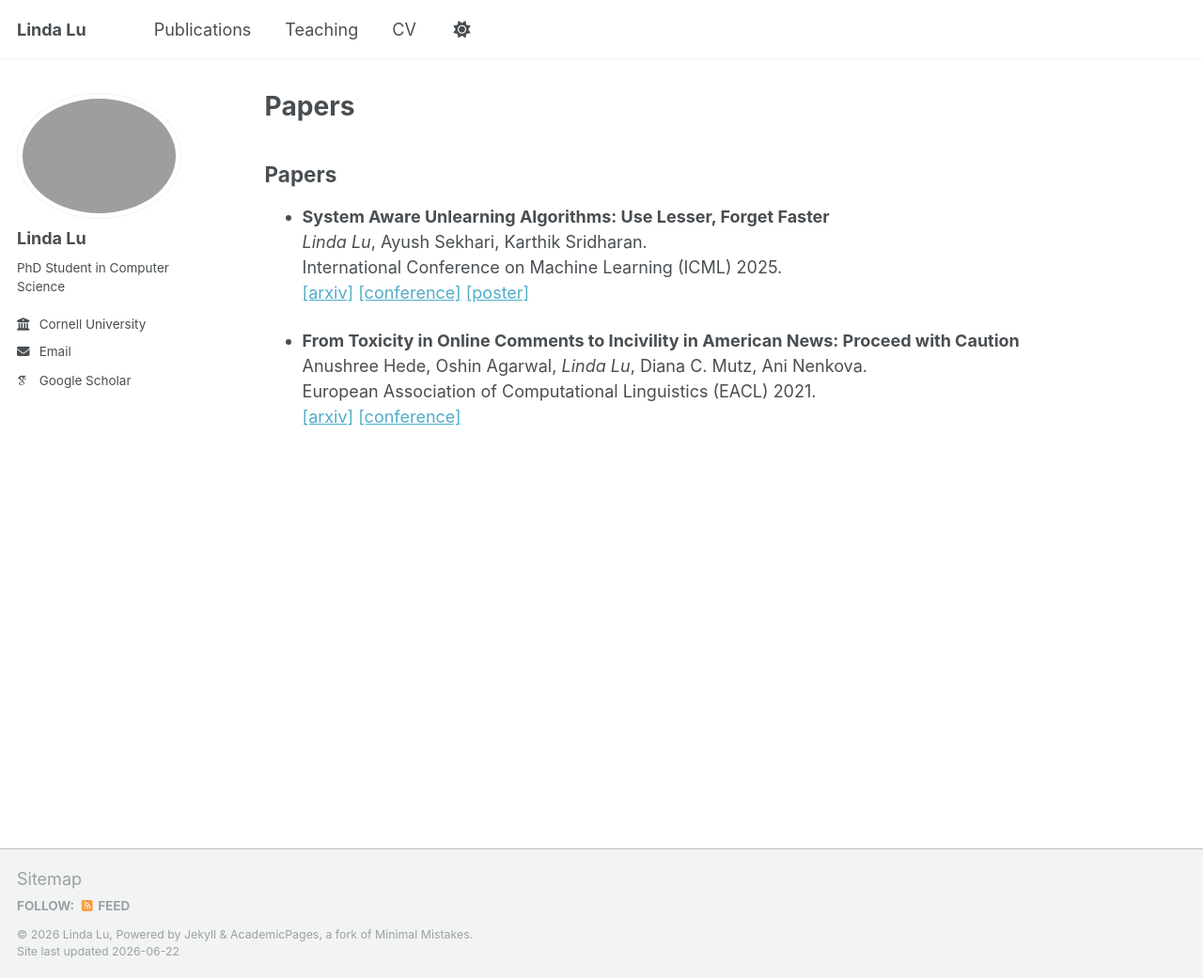
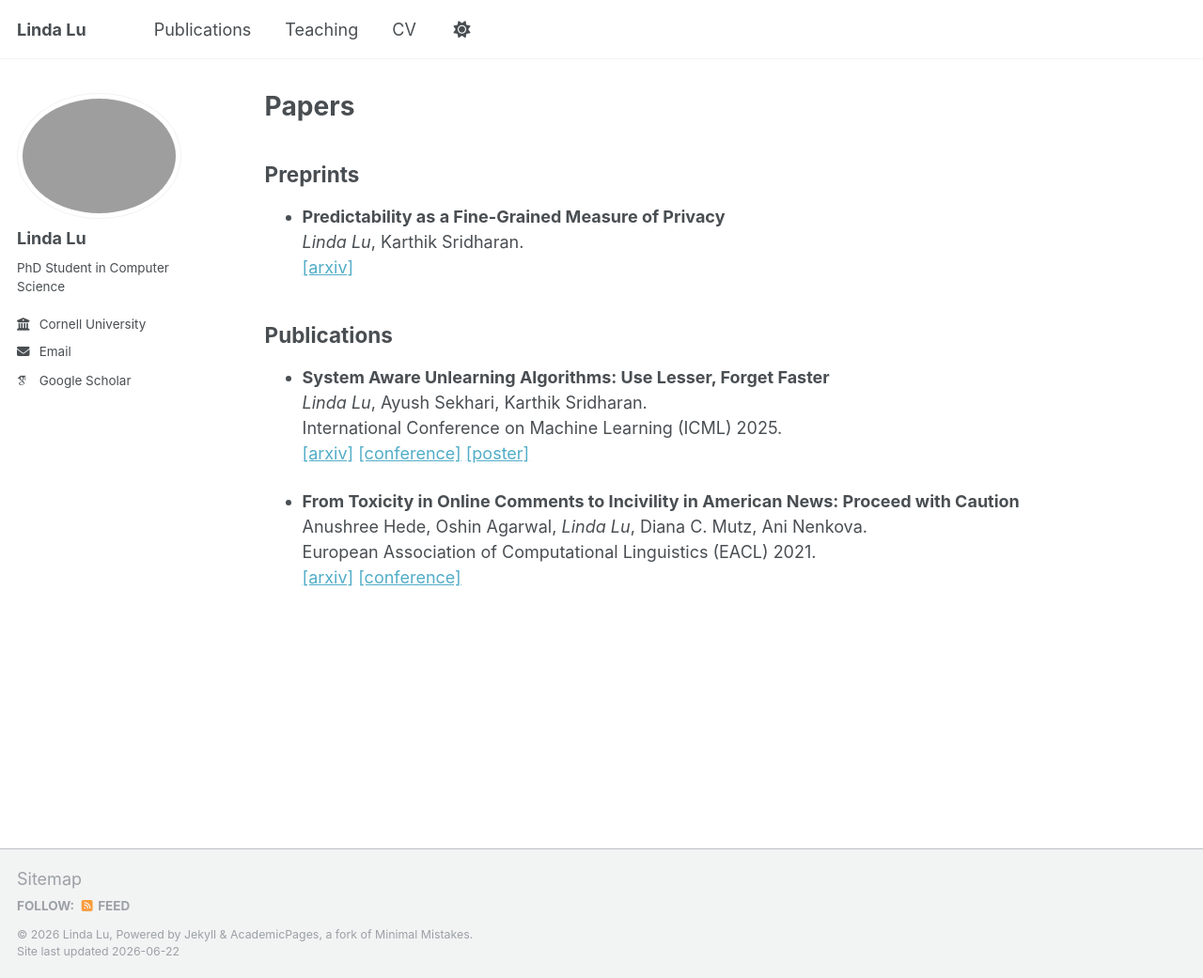
Before and after one commit to lu-linda/lu-linda.github.io, a Jekyll site: the page built from _pages/papers.md, in a window 1280 px wide and 1041 px high. Shown: the whole window at 94% size. Built offline with Jekyll 4.4.1, drawn with Linux system fonts in a browser that asks for light colours; some web fonts are replaced.

Commit message:
Update papers.md

```diff
--- a/_pages/papers.md
+++ b/_pages/papers.md
@@ -5,7 +5,14 @@ permalink: /papers/
 author_profile: true
 ---
 
-Papers
+Preprints
+-----
+
+- **Predictability as a Fine-Grained Measure of Privacy**\
+  *Linda Lu*, Karthik Sridharan.\
+  [[arxiv]](https://arxiv.org/abs/2606.20546)
+
+Publications
 -----
 
 - **System Aware Unlearning Algorithms: Use Lesser, Forget Faster**\
```
